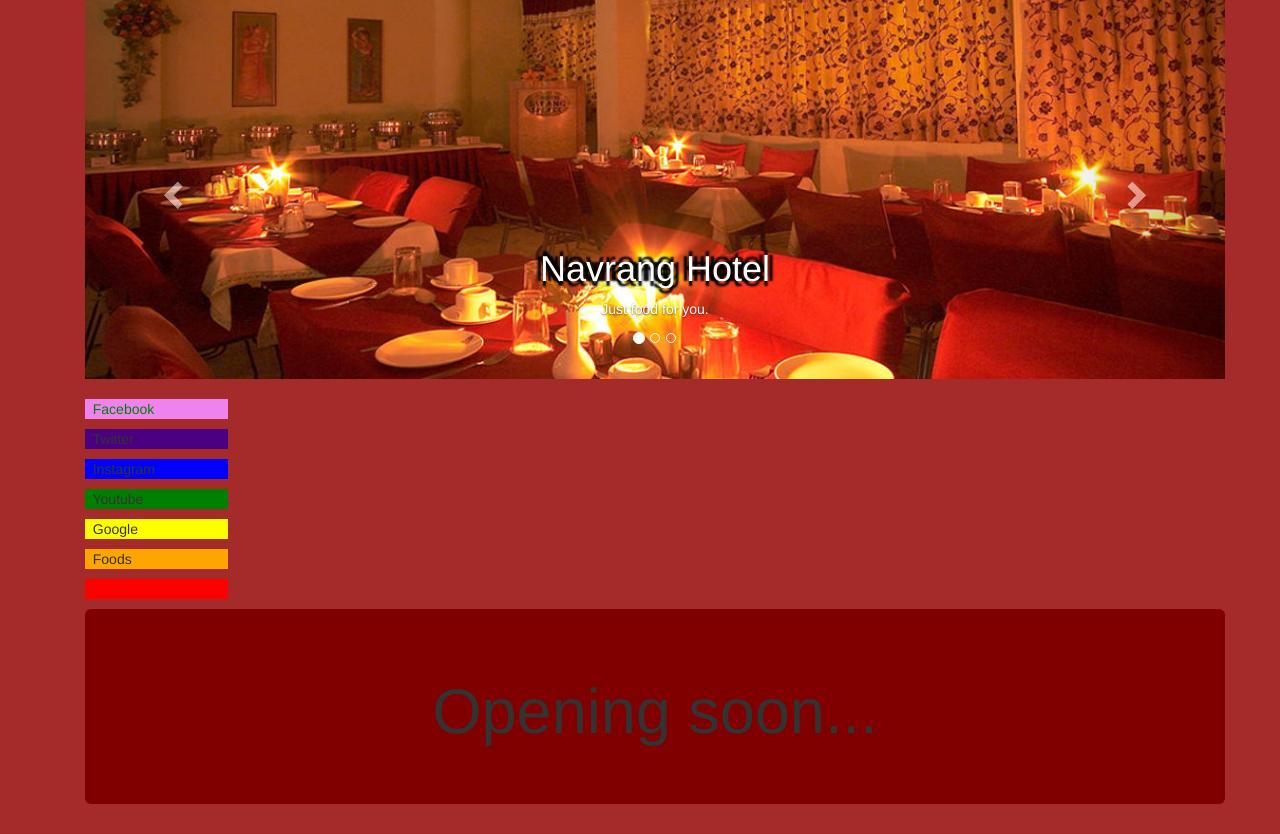
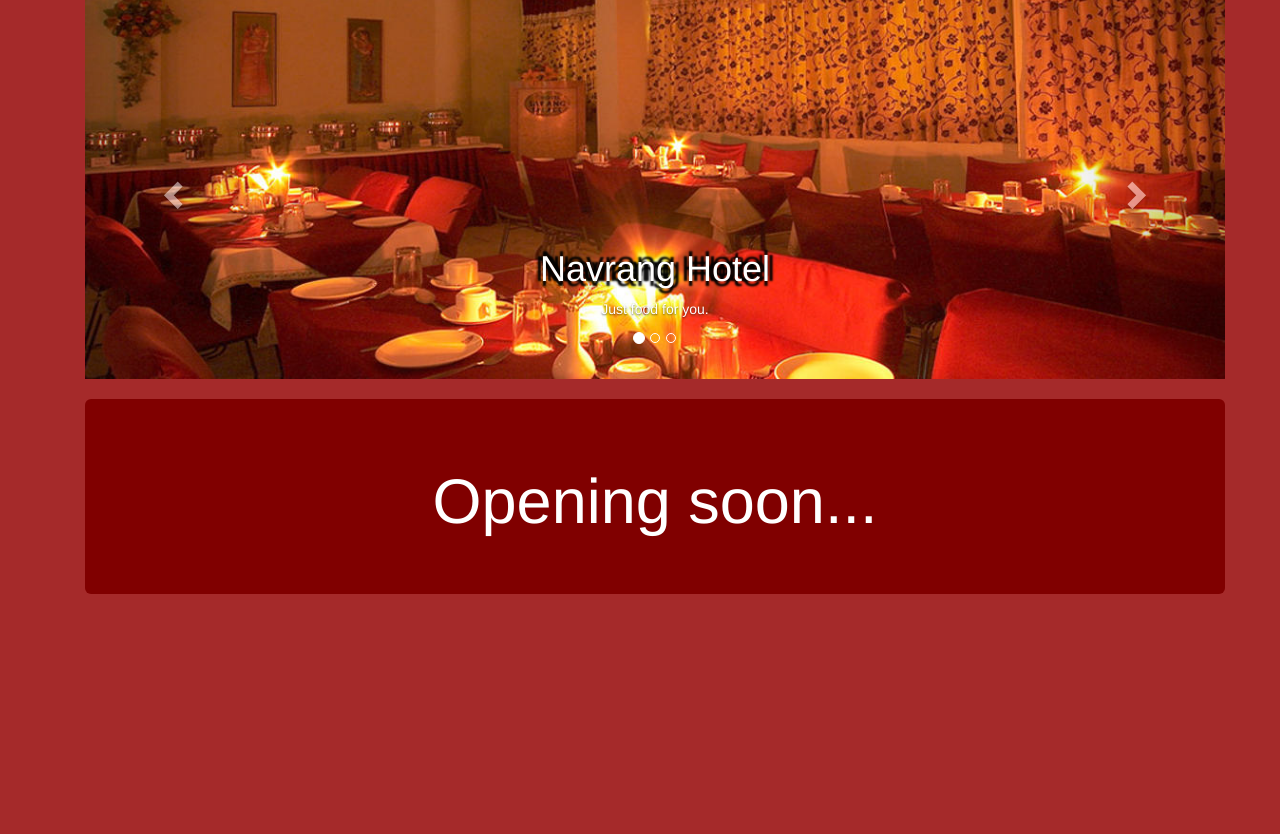
Before and after one commit to navrang-hotel/navrang, a Django app: page /base/ in a window 1280 px wide. Shown: the part 71-905 px from the top of the page. After the commit the page ends 665 px from the top, so only its background shows below. Run offline with Django 3.2, Linux system fonts and the light colour scheme; some libraries are stand-ins or nearby versions.

Commit message:
misc changes]

```diff
--- a/base/static/base/css/style.css
+++ b/base/static/base/css/style.css
@@ -33,7 +33,7 @@
 }
 
 .nb-fg-white {
-  color: white;
+  color: white !important;
 }
 
 .nb-std-link {
@@ -172,3 +172,6 @@
   padding: 10px;
   margin-bottom: 0;
 }
+.nb-mw-80pc {
+    max-width: 50%;
+}
--- a/base/templates/base/index.html
+++ b/base/templates/base/index.html
@@ -101,6 +101,16 @@
   -->
   <!-- /Service -->
 
+  <!-- Filler div -->
+  <div class="jumbotron nb-bg-maroon">
+    <h1 class="text-center nb-fg-white">Opening soon...</h1>
+  </div>
+  <!-- /Filler div -->
+</div>
+
+<!-- Items carausel -->
+{% endblock %}
+
   <!-- Color line -->
   <div>
     <div class="nb-bg-violet nb-sw-2 nb-div-inline">
@@ -126,12 +136,3 @@
     </div>
   </div>
   </!-- Color line -->
-  <!-- Filler div -->
-  <div class="jumbotron nb-bg-maroon">
-    <h1 class="text-center nb-fg-white">Opening soon...</h1>
-  </div>
-  <!-- /Filler div -->
-</div>
-
-<!-- Items carausel -->
-{% endblock %}
--- a/base/templates/base/order.html
+++ b/base/templates/base/order.html
@@ -31,6 +31,8 @@
   <h3>Online order coming soon...</h3>
   -->
 
+{% endblock%}
+
   <div>
     <h2 class="text-center">What do you want to eat?</h2>
     <form action="" method="POST" class="">
@@ -40,4 +42,3 @@
     </form>
   </div>
 </div>
-{% endblock%}
```
